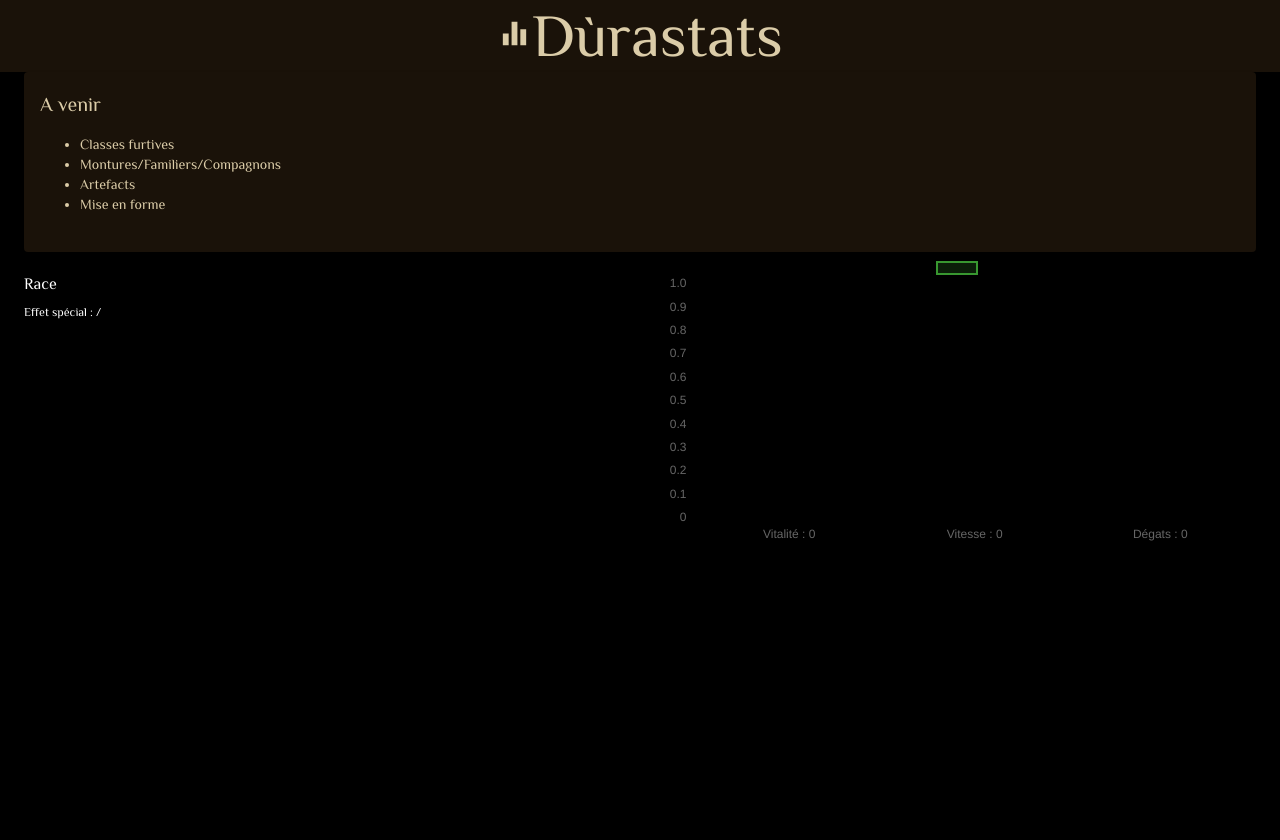
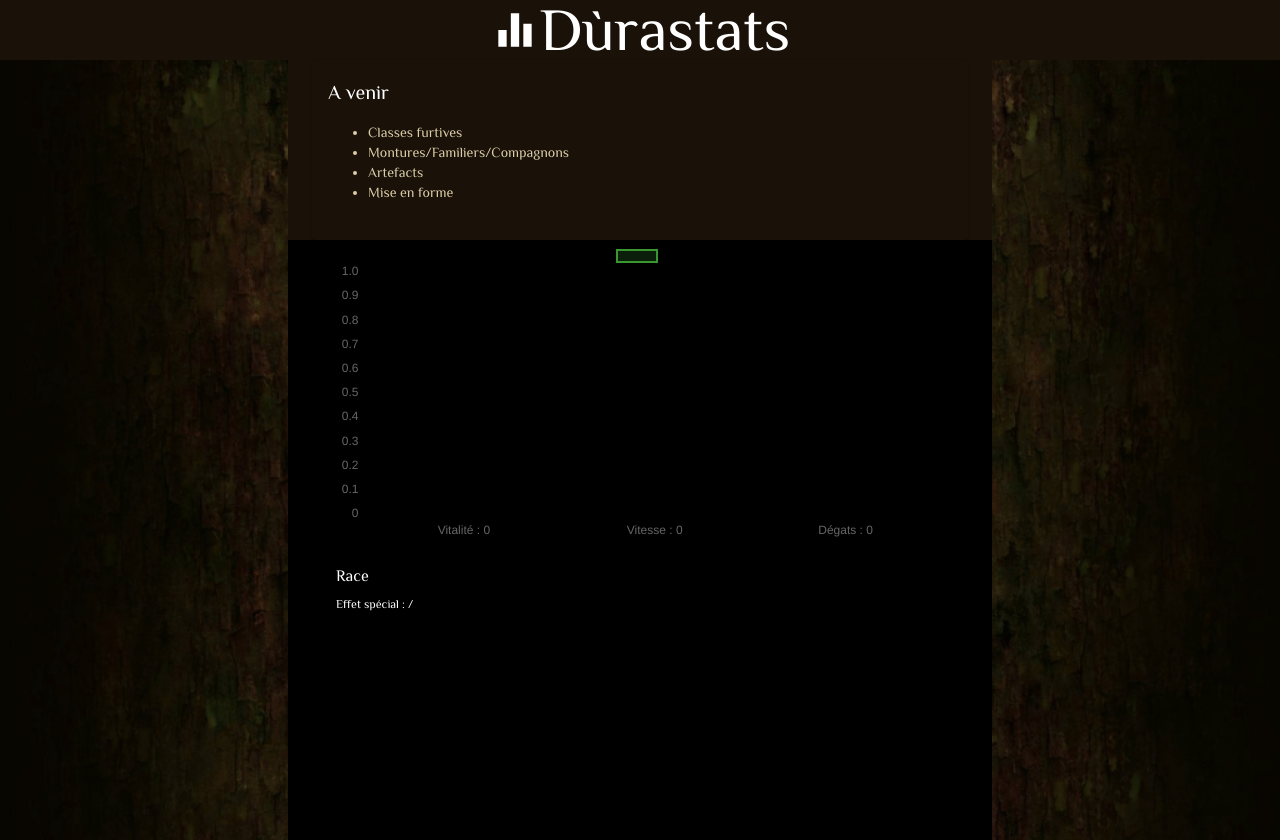
Before and after one commit to Sbyspaceopera/durastats, a React (Create React App) app: page / in a window 1280 px wide. Before the commit the page ends 800 px from the top, so only its background shows below. Built offline with nearby package versions, Linux system fonts and the light colour scheme.

Commit message:
Prêt pour une démo à Dilon (fondateur)

```diff
--- a/public/index.html
+++ b/public/index.html
@@ -31,6 +31,11 @@
     <title>Dùrastats</title>
   </head>
   <body>
+    <style type="text/css">
+    html, body, #root, #root>div {
+  height: 100%
+}
+    </style>
     <noscript>You need to enable JavaScript to run this app.</noscript>
     <div id="root"></div>
     <!--
--- a/src/components/App.js
+++ b/src/components/App.js
@@ -3,19 +3,20 @@ import React from 'react'
 import Header from './Header'
 import Form from './Form'
 import Chart from './Chart'
-
-import { Box} from '@material-ui/core'
+import { useTheme } from '@material-ui/core/styles';
+import { Box, Container} from '@material-ui/core'
 
 const App = () => {
+    const theme = useTheme()
+    return (
 
-    return (
-        <Box>
-            <Header />
-            <Box display="flex">
+        <Box style={{height:"100% auto"}}>
+            <Header style={{borderBottom: "1px solid white"}} height="25%" />
+            <Container style={{...theme.palette.backgroundColorApp, height:"75% auto", minHeight:"75vh"}}>
+                <Chart />
                 <Form />
-                <Chart />
-            </Box>
 
+            </Container>
         </Box>
 
     )
--- a/src/components/Header.js
+++ b/src/components/Header.js
@@ -7,31 +7,33 @@ import {
     AppBar,
     Grid
 } from '@material-ui/core';
-
+import { useTheme } from '@material-ui/core/styles';
 import EqualizerIcon from '@material-ui/icons/Equalizer';
 
 const Header =()=> {
 
+    const theme = useTheme()
+
     return (
-        <React.Fragment>
-            <AppBar position="static" fontStyle="italic">
-                <Grid container alignItems="center" alignContent="center" justify="center">
+        <header height="25%">
+            <AppBar position="static" elevation={30} sx={{borderBottom:1, borderColor: theme.palette.text.primary}}>
+                <Grid container justify="center" alignItems="flex-end">
                     <Grid item>
-                        <EqualizerIcon fontSize="large" />
+                        <EqualizerIcon style={{...theme.palette.blanc, fontSize : 50}} />
                     </Grid>
                     <Grid item>
-                        <Typography variant="h2">
+                        <Typography variant="h2" style={{...theme.palette.blanc, lineHeight:"60px"}}>
                             Dùrastats
                         </Typography>
                     </Grid>
                 </Grid>
             </AppBar>
 
-            <Container>
+            <Container style={{backgroundColor: theme.palette.background.paper, width: "55%"}}>
 
                 <Card>
                     <CardContent>
-                        <Typography variant="h6">
+                        <Typography variant="h6" style={theme.palette.blanc}>
                             A venir
                         </Typography>
 
@@ -46,7 +48,7 @@ const Header =()=> {
                 </Card>
 
             </Container>
-        </React.Fragment>
+        </header>
     )
 }
 
--- a/src/components/formComponents/Armes.js
+++ b/src/components/formComponents/Armes.js
@@ -88,9 +88,7 @@ const Armes = (props) =>{
           if (weaponObject.nom === nomArme){
             let colorObject = {};
             colorObject[keySelect] = weaponObject.type;
-            console.log("check")
             setColorsObject({...colorsObject,  ...colorObject})
-            console.log(colorsObject)
             return toggleWeapon(weaponObject, keySelect)
           }else{
             return null;
--- a/src/components/formComponents/Armure.js
+++ b/src/components/formComponents/Armure.js
@@ -14,9 +14,7 @@ const Armure = (props) => {
     });
     const theme = useTheme()
 
-    const renderArmures = () => {
-
-        const styleCondition = (armure) => {
+    const styleCondition = (armure) => {
                     switch(armure.type){
                       case "Craft/Exotique":
                         return theme.palette.Exotique
@@ -28,6 +26,10 @@ const Armure = (props) => {
                         return theme.palette.couleurText
                     }
                   }
+
+    const renderArmures = () => {
+
+
 
         return jsonToArray.map((data) => {
             const options = data[0][1].map(armure =>{
@@ -71,7 +73,7 @@ const Armure = (props) => {
             <Select native onChange={(event) => handleArmure(event)}
             id="armure"
             value={armure.nom? armure.nom : "disarmed"}
-            style={theme.palette[armure.type]}
+            style={styleCondition(armure)}
             >
                 <option value="disarmed" >
                     -
--- a/src/components/formComponents/SimpleArrayItems.js
+++ b/src/components/formComponents/SimpleArrayItems.js
@@ -41,14 +41,12 @@ const SimpleArrayItems = (props) =>{
         }
 
           const nomItem = event.target.value;
-          console.log(nomItem)
           const checkNom = (itemObject) => {
 
             return itemObject.nom === nomItem ? toggleItem(itemObject) : null;
           };
 
           datas.forEach((itemObject) => {
-              console.log(itemObject)
             checkNom(itemObject)
           });
     }
--- a/src/components/styles/theme.js
+++ b/src/components/styles/theme.js
@@ -1,4 +1,5 @@
 import { createMuiTheme } from '@material-ui/core/styles';
+import bodyBackgroundImg from '../../img/bodyBackgroundImg.jpg'
 
 const theme = createMuiTheme({
     palette: {
@@ -50,11 +51,27 @@ const theme = createMuiTheme({
         "Semi-Légendaire" : {color: "#DAA500"},
         "Exotique" : {color: "#0FF"},
         blanc: {color: "#fff"},
-        couleurText: {color:"#DBCCA8"}
+        couleurText: {color:"#DBCCA8"},
+        Normale : {color: "#DBCCA8"},
+        "Craft/Exotique" : {color : "0FF"},
+        backgroundColorApp : {backgroundColor: "#000", width:"55%"}
 
     },
     typography: {
         fontFamily: "'Philosopher', sans-serif;",
+    },
+    overrides: {
+        MuiCssBaseline: {
+          '@global': {
+            body: {
+              backgroundImage: `url(${bodyBackgroundImg})`,
+              backgroundRepeatX:'no-repeat',
+              backgroundReapeatY:"repeat",
+              backgroundSize:'cover',
+              backgroundPosition:"center",
+            }
+          },
+        }
     }
 })
 
```
Also changed, not shown: src/img/bodyBackgroundImg.jpg (added).
